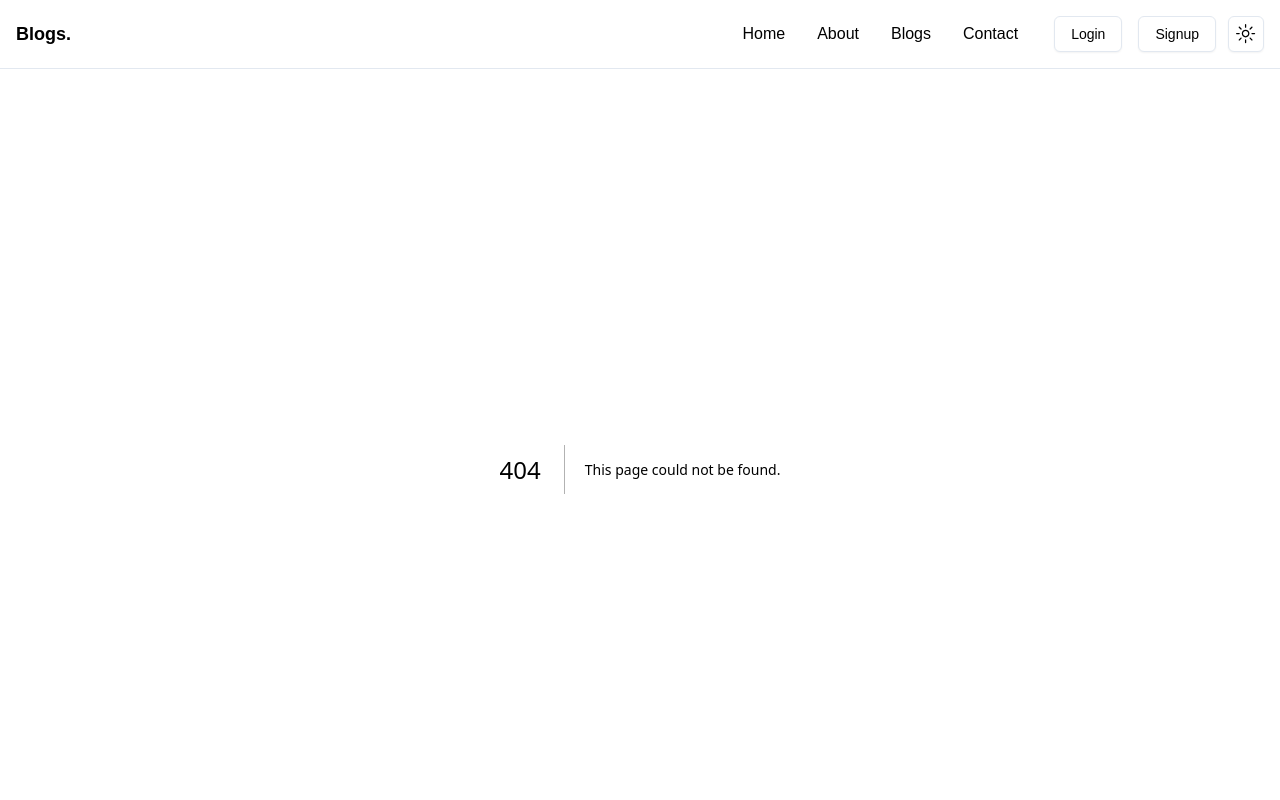
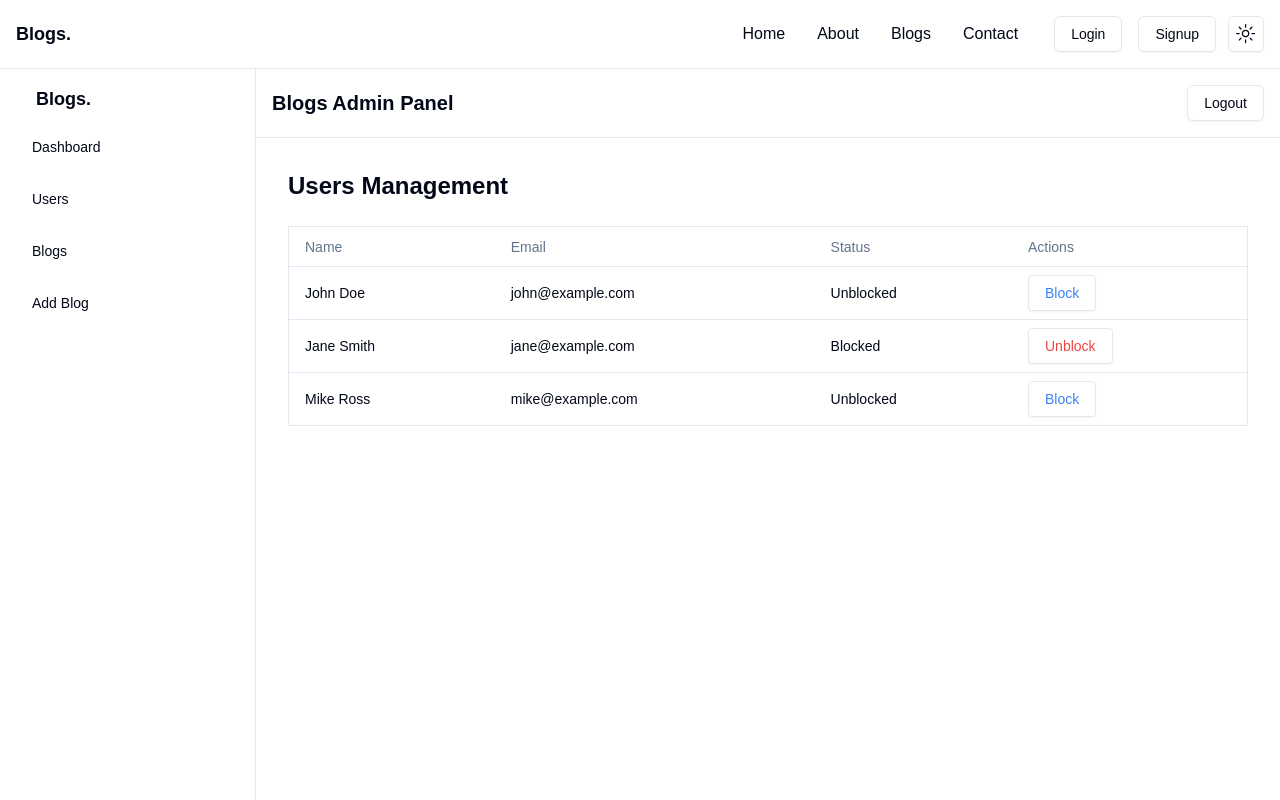
Before and after one commit to rameessiyad/Nextjs-Blog-app-frontend, a Next.js app: page /admin/users in a window 1280 px wide. Before the commit this address had no page. Shown: the top 800 px of the page. Built offline with nearby package versions, Linux system fonts and the light colour scheme.

Commit message:
admin users table added

```diff
--- a/app/admin/page.js
+++ b/app/admin/page.js
@@ -58,7 +58,7 @@ const page = () => {
 
 
                 <div className="grid grid-cols-1 md:grid-cols-3 gap-6 mb-8">
-                    <Card className="text-center">
+                    <Card className="text-center cursor-pointer">
                         <CardHeader>
                             <CardTitle className="text-xl font-semibold">Users</CardTitle>
                         </CardHeader>
@@ -67,7 +67,7 @@ const page = () => {
                         </CardContent>
                     </Card>
 
-                    <Card className="text-center">
+                    <Card className="text-center cursor-pointer">
                         <CardHeader>
                             <CardTitle className="text-xl font-semibold">Blogs</CardTitle>
                         </CardHeader>
@@ -76,7 +76,7 @@ const page = () => {
                         </CardContent>
                     </Card>
 
-                    <Card className="text-center">
+                    <Card className="text-center cursor-pointer">
                         <CardHeader>
                             <CardTitle className="text-xl font-semibold">Comments</CardTitle>
                         </CardHeader>
--- /dev/null
+++ b/app/admin/users/page.js
@@ -0,0 +1,69 @@
+'use client';
+
+import { useState } from 'react';
+import { Table, TableBody, TableCell, TableHead, TableHeader, TableRow } from '@/components/ui/table';
+import { Button } from '@/components/ui/button';
+import AdminLayout from '@/components/admin/AdminLayout';
+
+const page = () => {
+    // Sample users data
+    const [users, setUsers] = useState([
+        { id: 1, name: 'John Doe', email: 'john@example.com', status: 'unblocked' },
+        { id: 2, name: 'Jane Smith', email: 'jane@example.com', status: 'blocked' },
+        { id: 3, name: 'Mike Ross', email: 'mike@example.com', status: 'unblocked' },
+    ]);
+
+    // Function to toggle the block/unblock status of a user
+    const toggleBlockStatus = (id) => {
+        setUsers((prevUsers) =>
+            prevUsers.map((user) =>
+                user.id === id
+                    ? { ...user, status: user.status === 'blocked' ? 'unblocked' : 'blocked' }
+                    : user
+            )
+        );
+    };
+
+    return (
+        <AdminLayout>
+            <div className="p-4">
+                <h2 className="text-2xl font-semibold mb-6">Users Management</h2>
+
+                {/* Table listing the users */}
+                <div className="overflow-x-auto">
+                    <Table className="w-full table-auto border">
+                        <TableHeader>
+                            <TableRow>
+                                <TableHead className="px-4 py-2">Name</TableHead>
+                                <TableHead className="px-4 py-2">Email</TableHead>
+                                <TableHead className="px-4 py-2">Status</TableHead>
+                                <TableHead className="px-4 py-2">Actions</TableHead>
+                            </TableRow>
+                        </TableHeader>
+
+                        <TableBody>
+                            {users.map((user) => (
+                                <TableRow key={user.id} className="border-t">
+                                    <TableCell className="px-4 py-2">{user.name}</TableCell>
+                                    <TableCell className="px-4 py-2">{user.email}</TableCell>
+                                    <TableCell className="px-4 py-2 capitalize">{user.status}</TableCell>
+                                    <TableCell className="px-4 py-2">
+                                        <Button
+                                        variant="outline"
+                                            onClick={() => toggleBlockStatus(user.id)}
+                                            className={`px-4 py-1 rounded ${user.status === 'blocked' ? ' text-red-500' : ' text-blue-500'}`}
+                                        >
+                                            {user.status === 'blocked' ? 'Unblock' : 'Block'}
+                                        </Button>
+                                    </TableCell>
+                                </TableRow>
+                            ))}
+                        </TableBody>
+                    </Table>
+                </div>
+            </div>
+        </AdminLayout>
+    );
+};
+
+export default page;
```
